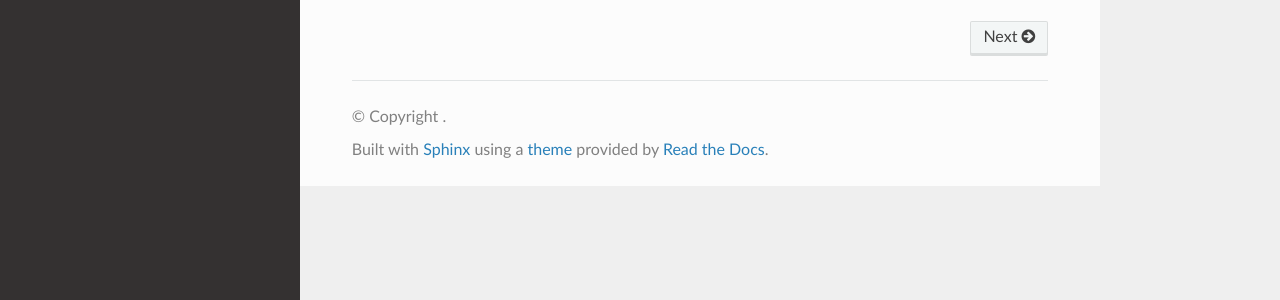
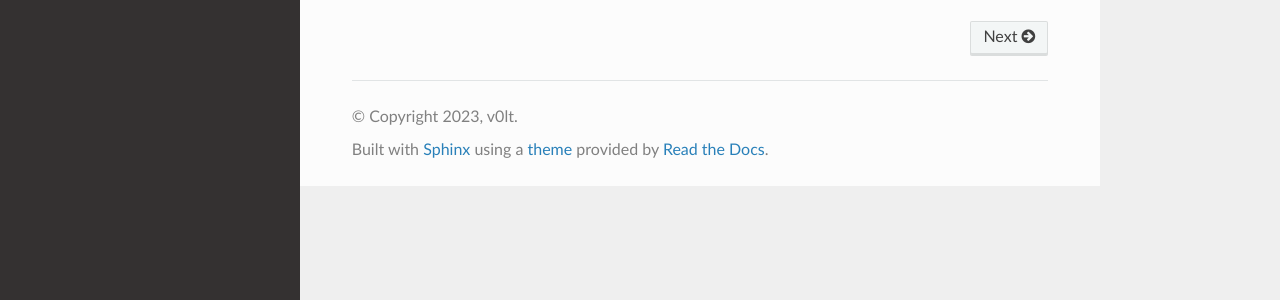
Before and after one commit to v0lt13/EditorAttributesDocs, a Sphinx documentation site: the page built from docs/source/index.rst, in a window 1280 px wide. Shown: the part 423-723 px from the top of the page. Built offline with Sphinx 7.4.7 and the Read the Docs theme 2.0.0, drawn with Linux system fonts in a browser that asks for light colours.

Commit message:
Update conf.py

```diff
--- a/docs/source/conf.py
+++ b/docs/source/conf.py
@@ -3,6 +3,7 @@
 # -- Project information
 
 project = 'EditorAttributes'
+copyright = '2023, v0lt'
 author = 'v0lt'
 
 release = '0.1'
```
